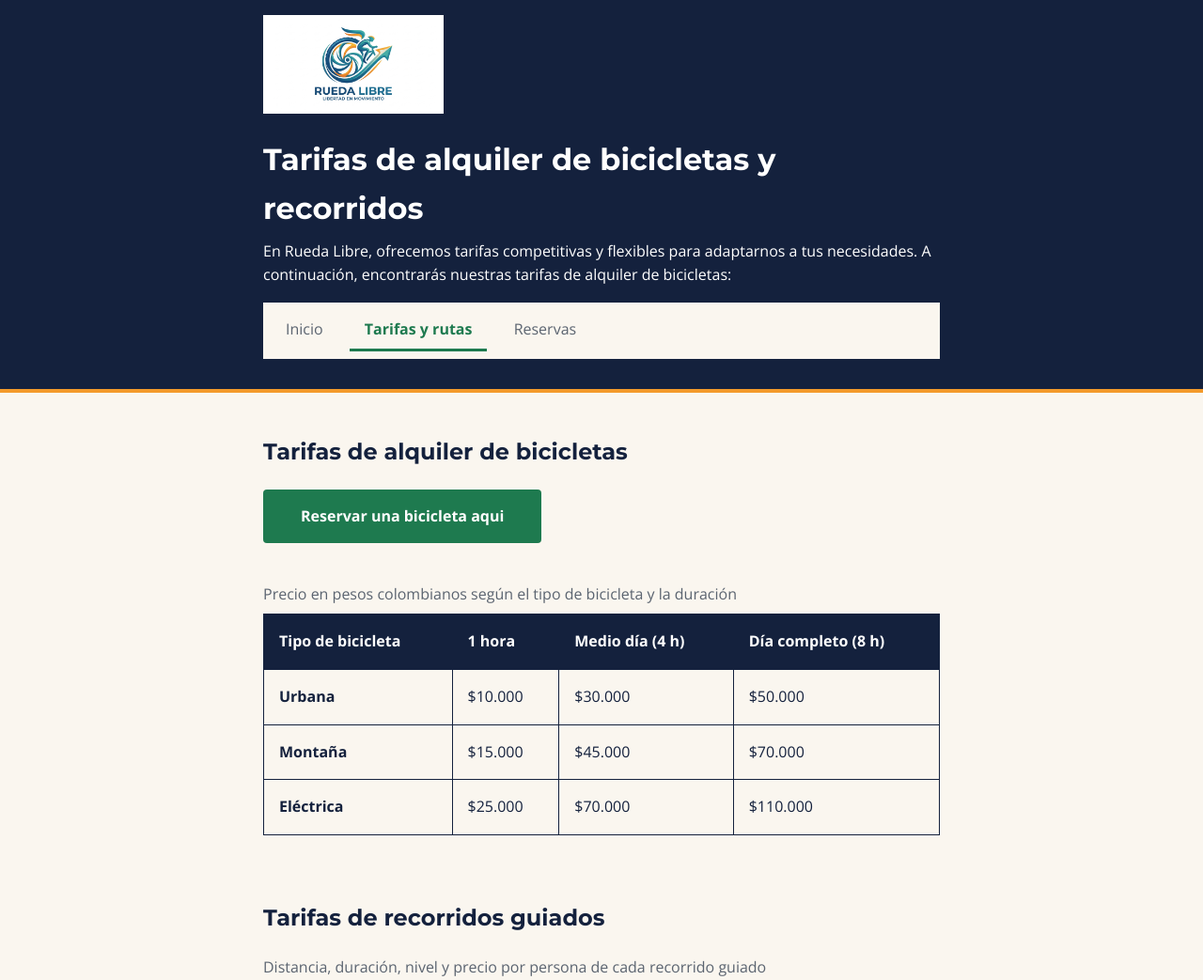
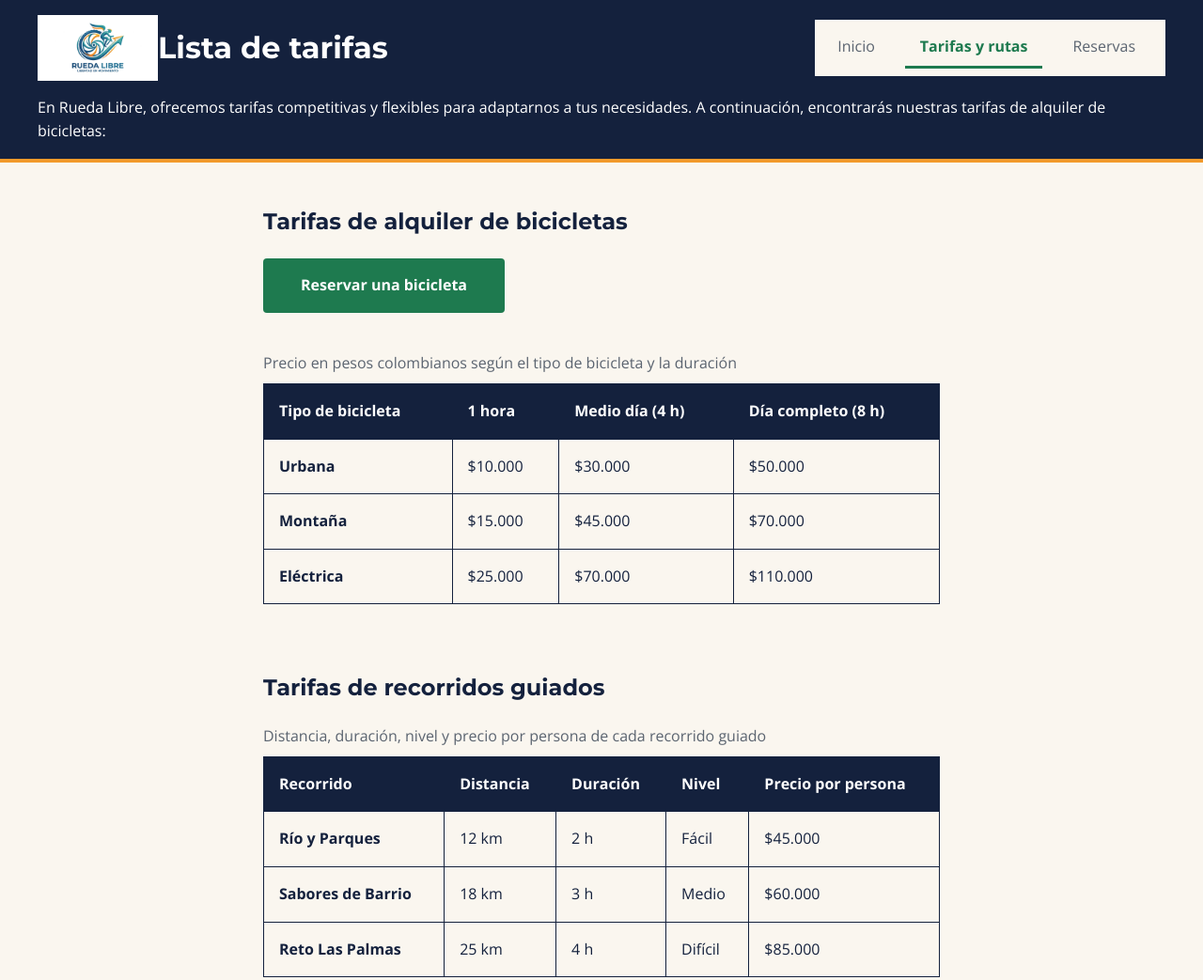
Before and after one commit to samthekiller17/Rueda-Libre-Proyecto, a plain HTML site: page Paginas/tarifas.html in a window 1280 px wide. Shown: the top 1043 px of the page at 94% size. Drawn offline with nearby package versions, Linux system fonts and the light colour scheme.

Commit message:
feat: Se empieza semana 2

```diff
--- a/Paginas/tarifas.html
+++ b/Paginas/tarifas.html
@@ -20,10 +20,12 @@
     <a href="#contenido" class="boton-cta enlace-saltar">Saltar al contenido principal</a>
 
     <header>
-        <img src="../img/Icono_Rueda_Libre.jpg" alt="Logo de Rueda Libre" width="300">
-        <h1>Tarifas de alquiler de bicicletas y recorridos</h1>
-        <p>En Rueda Libre, ofrecemos tarifas competitivas y flexibles para adaptarnos a tus necesidades. A
-            continuación, encontrarás nuestras tarifas de alquiler de bicicletas:</p>
+        <div class="marca">
+            <img src="../img/Icono_Rueda_Libre.jpg" alt="Logo de Rueda Libre" width="300">
+            <h1>Lista de tarifas</h1>
+
+        </div>
+
 
         <nav aria-label="Principal">
             <ul id="menu">
@@ -32,12 +34,14 @@
                 <li><a href="reservas.html">Reservas</a></li>
             </ul>
         </nav>
+        <p>En Rueda Libre, ofrecemos tarifas competitivas y flexibles para adaptarnos a tus necesidades. A
+            continuación, encontrarás nuestras tarifas de alquiler de bicicletas:</p>
     </header>
 
     <main id="contenido">
         <section>
             <h2>Tarifas de alquiler de bicicletas</h2>
-            <a href="reservas.html" class="boton-cta">Reservar una bicicleta aqui</a>
+            <a href="reservas.html" class="boton-cta">Reservar una bicicleta</a>
             <br>
             <br>
             <table>
@@ -118,8 +122,6 @@
 
 
         <aside aria-label="Información adicional del cliente">
-            <p>Información adicional del cliente: casco y candado incluidos, los horarios de salida son de 8:00 a 18:00
-                horas.</p>
             <p>Todas las tarifas incluyen casco y candado. Los recorridos salen sábados y domingos a las 7:00 a. m.</p>
 
             <ul>
@@ -132,7 +134,10 @@
     </main>
 
     <footer>
-        <p>Rueda Libre | Correo: <a href="mailto:hola@ruedalibre.example">hola@ruedalibre.example</a> | 2026</p>
+        <p>Rueda Libre</p>
+        <a href="mailto:hola@ruedalibre.example">hola@ruedalibre.example</a>
+        <p>Horarios: sábados y domingos a las 7:00 a. m.</p>
+        <p>2026</p>
     </footer>
 </body>
 
--- a/css/styles.css
+++ b/css/styles.css
@@ -90,12 +90,37 @@ header,
 footer {
     background-color: var(--color-azul-noche);
     color: var(--color-blanco);
-    padding: var(--espacio-s) max(var(--espacio-l), calc((100% - 50rem) / 2 + var(--espacio-l)));
+    padding: var(--espacio-s) var(--espacio-l);
+    display: flex;
+    justify-content: center;
+    gap: 2rem;
+    flex-direction: row;
+    align-items: center;
+    flex-wrap: wrap;
 }
 
 
 header {
+    display: flex;
+    flex-wrap: wrap;
+    align-items: center;
+    justify-content: space-between;
+    gap: var(--espacio-s);
     border-bottom: 0.25rem solid var(--color-naranja-pedal);
+}
+
+.marca {
+    display: flex;
+    flex-wrap: wrap;
+    align-items: center;
+}
+
+.marca h1{
+    margin: 0;
+}
+
+.marca img{
+    width: 8rem;
 }
 
 header img {
@@ -106,8 +131,10 @@ header h1 {
     margin: var(--espacio-s) 0 var(--espacio-xs);
 }
 
-header p {
-    margin: 0 0 var(--espacio-s);
+header p ,
+.menu-interno {
+    flex-basis: 100%;
+    margin: 0;
 }
 
 
@@ -149,8 +176,11 @@ footer a:focus {
 
 
 #menu {
+    display: flex;
+    flex-wrap: wrap;
+    gap: var(--espacio-xs);
     list-style: none;
-    margin: var(--espacio-s) 0;
+    margin: 0;
     padding: var(--espacio-xs);
     background-color: var(--color-crema);
 }
@@ -163,7 +193,7 @@ footer a:focus {
 
 
 #menu a {
-    display: inline-block;
+    display: block;
     padding: var(--espacio-xs) var(--espacio-s);
     color: var(--color-gris-asfalto);
     text-decoration: none;
```
Also changed, not shown: Paginas/reservas.html (+10 -6 lines), bitacora.txt (+9 -4 lines), index.html (+19 -7 lines), img/Yo.jpg (deleted).
